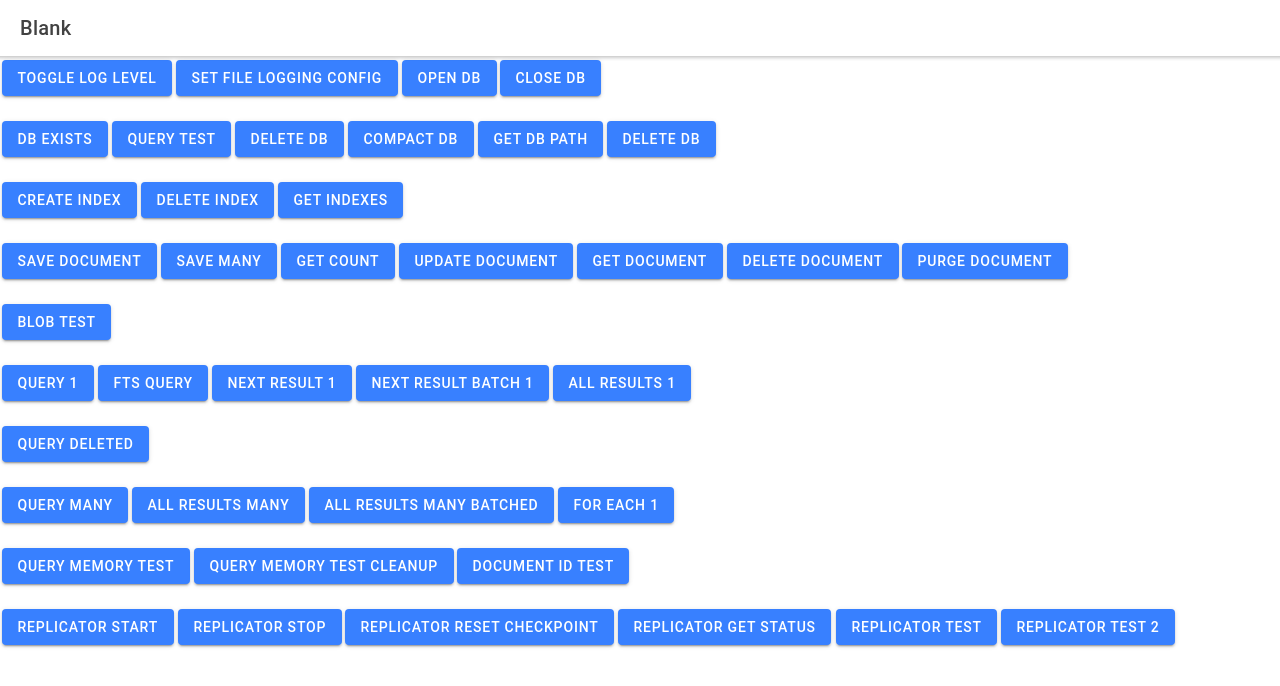
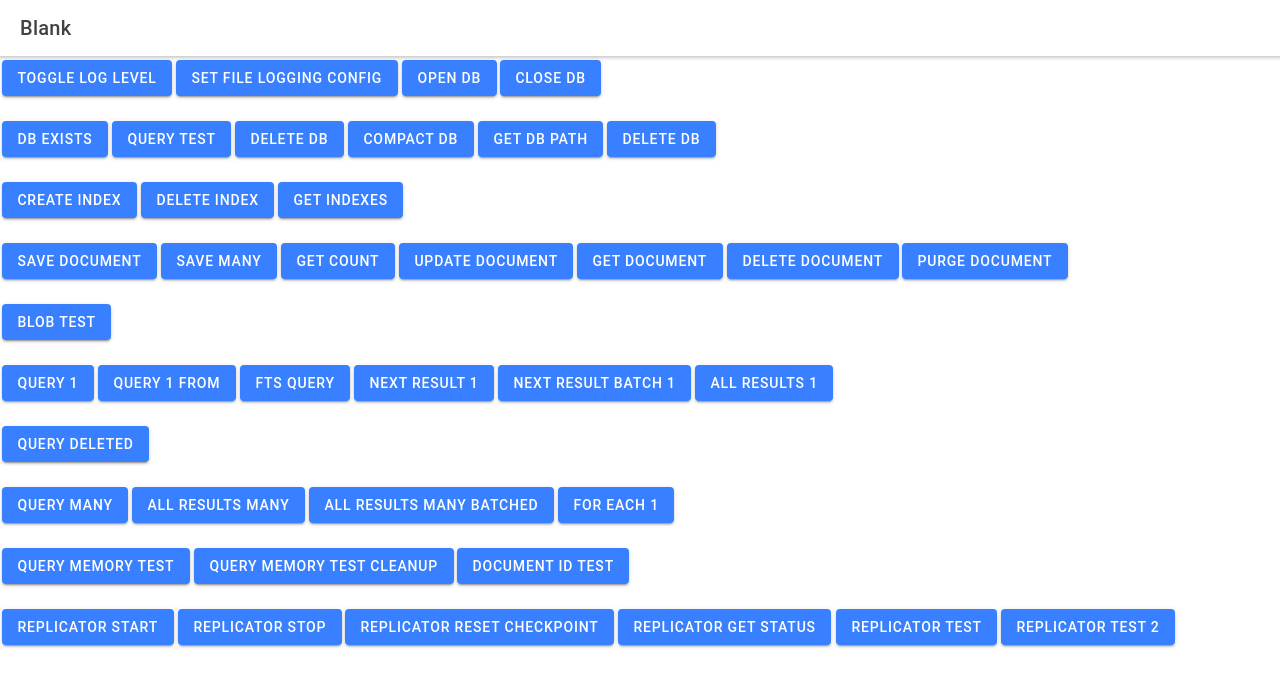
Before and after one commit to ionic-team/enterprise-couchbase-lite, a React (Create React App) app in the folder example/: page /home in a window 1280 px wide. Shown: the top 686 px of the page. Built offline with nearby package versions, Linux system fonts and the light colour scheme; what @ionic-enterprise/couchbase-lite would draw is missing.

Commit message:
Normalize database aliases across iOS and Android

```diff
--- a/example/package.json
+++ b/example/package.json
@@ -3,9 +3,9 @@
   "version": "0.0.1",
   "private": true,
   "dependencies": {
-    "@capacitor/core": "file:../../capacitor/core",
+    "@capacitor/core": "^3.3.4",
     "@ionic-enterprise/capacitor-windows": "file:../../capacitor-windows",
-    "@ionic-enterprise/couchbase-lite": "^2.0.2",
+    "@ionic-enterprise/couchbase-lite": "file:../ionic-enterprise-couchbase-lite-2.0.4.tgz",
     "@ionic/react": "^5.5.0",
     "@ionic/react-router": "^5.5.0",
     "@testing-library/jest-dom": "^5.11.9",
--- a/example/src/pages/Home.tsx
+++ b/example/src/pages/Home.tsx
@@ -510,6 +510,28 @@ class CBLTester {
       .from(DataSource.database(this.database))
       .where(Expression.property('type').equalTo(Expression.string('hotel')))
       .orderBy(Ordering.expression(Meta.id));
+
+    const ret = await query.execute();
+    this._query1Results = ret;
+    console.log('Executed query', ret);
+
+    this.out(`Executed query`);
+  }
+
+  async query1From() {
+    console.log('Building query 1');
+    let query = QueryBuilder.select(
+      SelectResult.all().from('fun'),
+      SelectResult.expression(Expression.property('name').from('fun')),
+      SelectResult.expression(Meta.id.from('fun')),
+    )
+      .from(DataSource.database(this.database).as('fun'))
+      .where(
+        Expression.property('type')
+          .from('fun')
+          .equalTo(Expression.string('hotel')),
+      )
+      .orderBy(Ordering.expression(Meta.id.from('fun')));
 
     const ret = await query.execute();
     this._query1Results = ret;
@@ -1073,6 +1095,9 @@ const Home: React.FC = () => {
         <IonButton onClick={() => testerRef.current.query1()}>
           Query 1
         </IonButton>
+        <IonButton onClick={() => testerRef.current.query1From()}>
+          Query 1 From
+        </IonButton>
         <IonButton onClick={() => testerRef.current.ftsQuery()}>
           FTS Query
         </IonButton>
```
Also changed, not shown: 4 other files (tests, documents, lock files or other folders).
